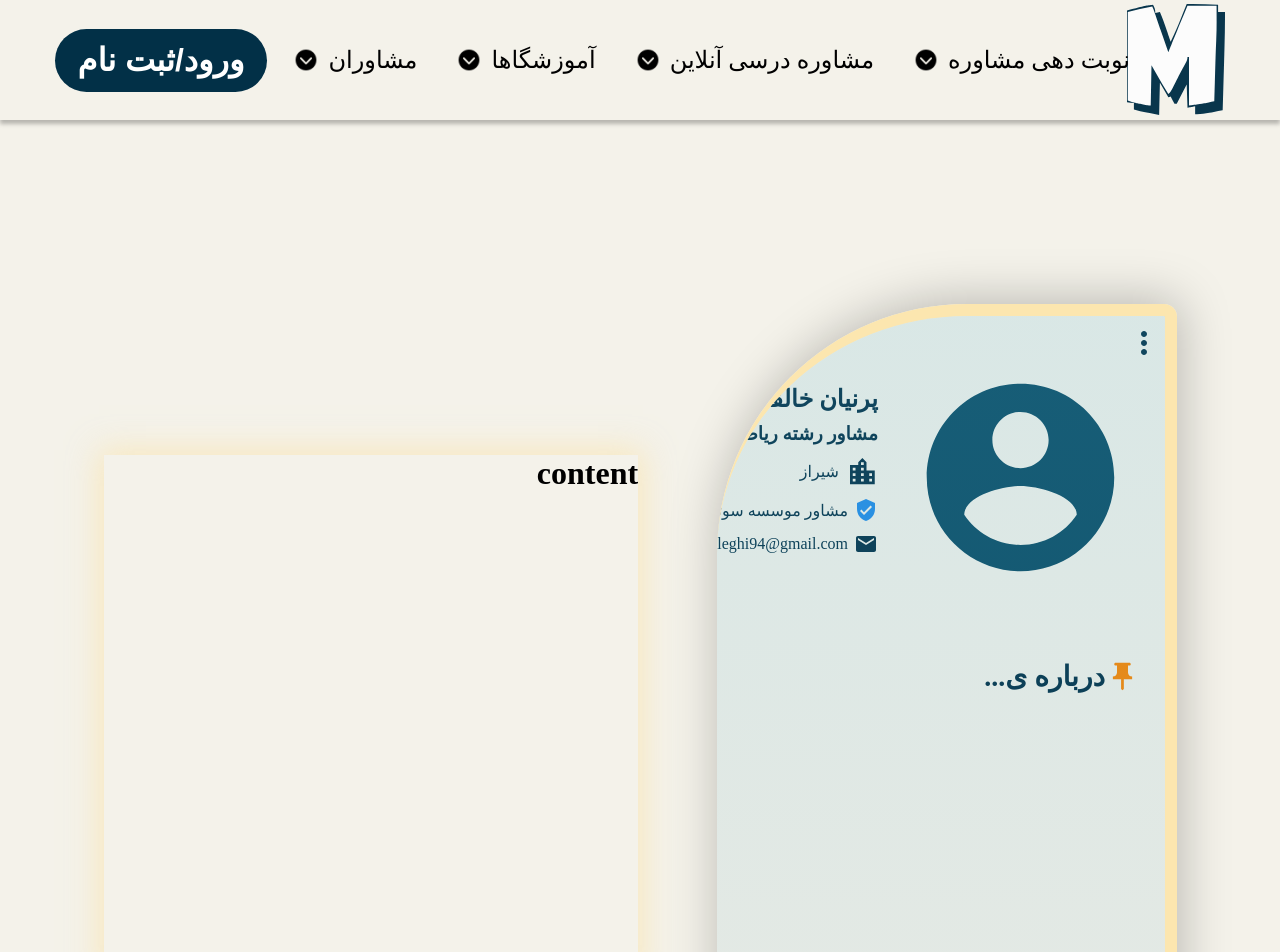
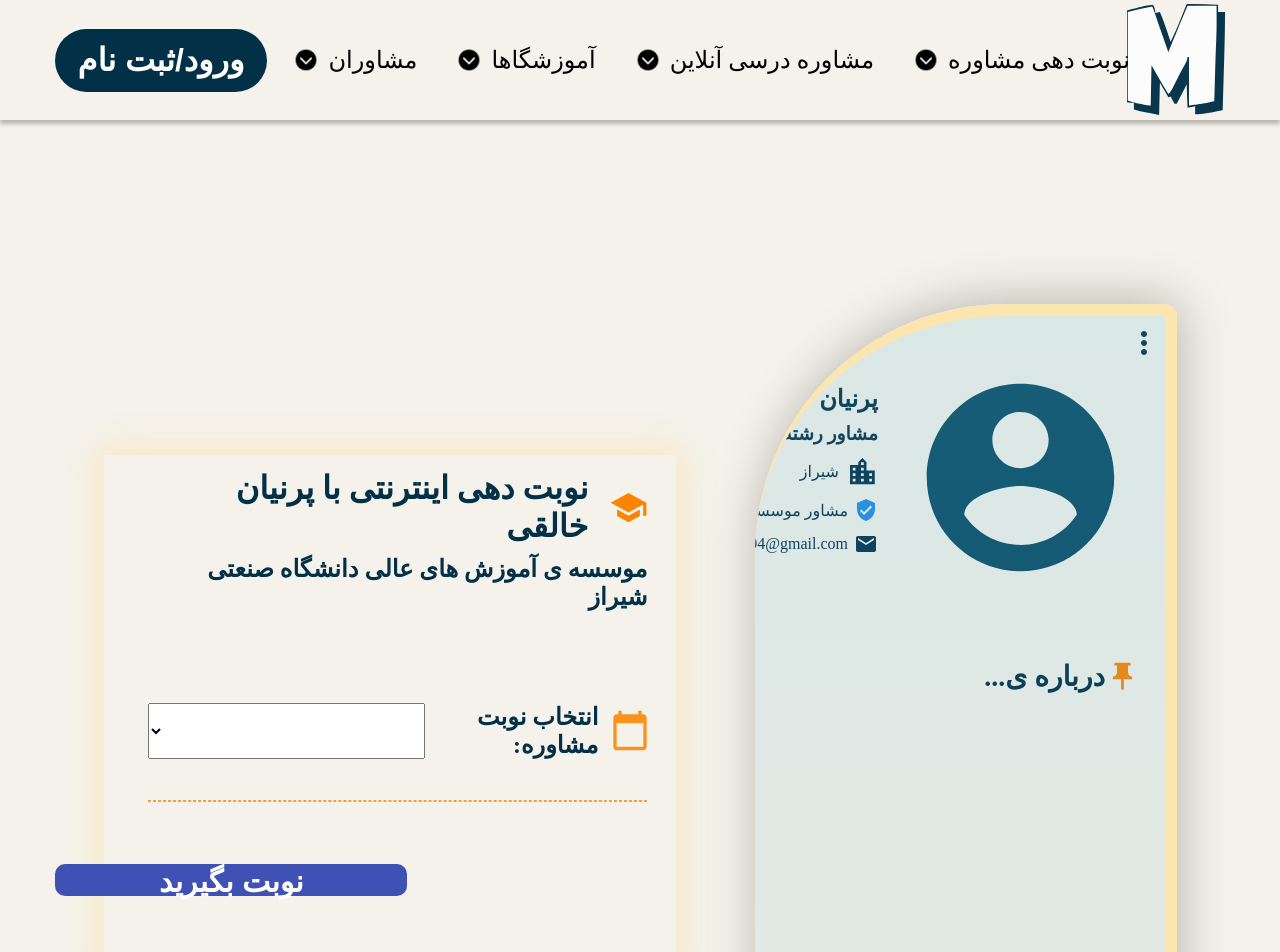
Before and after one commit to Whoknows-Co/Front-end, a React (Vite) app: page /moshaver in a window 1280 px wide. Shown: the top 952 px of the page. Built offline with nearby package versions, Linux system fonts and the light colour scheme.

Commit message:
updating reservation card

```diff
--- a/src/components/module/ReservationCard.jsx
+++ b/src/components/module/ReservationCard.jsx
@@ -3,7 +3,24 @@ import styles from "./ReservationCard.module.css";
 function ReservationCard() {
   return (
     <div className={styles.container}>
-      <h1>content</h1>
+      <div className={styles.header}>
+        <div>
+          <img src="../../../public/icons/Educatoin.svg" alt="" />
+          <p>نوبت دهی اینترنتی با پرنیان خالقی</p>
+        </div>
+        <span>موسسه ی آموزش های عالی دانشگاه صنعتی شیراز</span>
+      </div>
+      <div className={styles.main}>
+        <div>
+          <img src="../../../public/icons/calender.svg" alt="" />
+          <p>انتخاب نوبت مشاوره:</p>
+        </div>
+        <select name="" id=""></select>
+      </div>
+      <hr className={styles.dashed} />
+      <div className={styles.footer}>
+        <button>نوبت بگیرید</button>
+      </div>
     </div>
   );
 }
--- a/src/components/module/ReservationCard.module.css
+++ b/src/components/module/ReservationCard.module.css
@@ -2,6 +2,62 @@
   width: 894px;
   height: 521px;
   margin-top: 151px;
-
+  padding: 14px 29px 0 44px;
   box-shadow: 0px 0px 30px 5px rgba(250, 226, 168, 0.671);
+  color: #023047;
+  display: flex;
+  flex-direction: column;
+  justify-content: space-between;
+  position: relative;
 }
+.header {
+  display: flex;
+  flex-direction: column;
+  gap: 10px;
+}
+.header div {
+  display: flex;
+  align-items: center;
+  gap: 22px;
+  font-size: 32px;
+  font-weight: bold;
+}
+.header span {
+  font-size: 24px;
+  font-weight: bold;
+}
+.main {
+  display: flex;
+}
+.main div {
+  display: flex;
+  align-items: center;
+  gap: 15px;
+}
+.main div {
+  font-size: 24px;
+  font-weight: bold;
+}
+.main select {
+  width: 350px;
+  margin-right: 15px;
+}
+.footer button {
+  position: relative;
+  bottom: 80px;
+  right: 240px;
+  height: 32px;
+  width: 352px;
+  background-color: #3f51b5;
+  color: white;
+  font-size: 30px;
+  border-radius: 10px;
+  border: none;
+  font-weight: bold;
+  cursor: pointer;
+}
+.dashed {
+  position: relative;
+  top: -50px;
+  border: 1px dashed rgba(251, 133, 0, 0.76);
+}
```
Also changed, not shown: public/icons/Educatoin.svg, public/icons/calender.svg.
